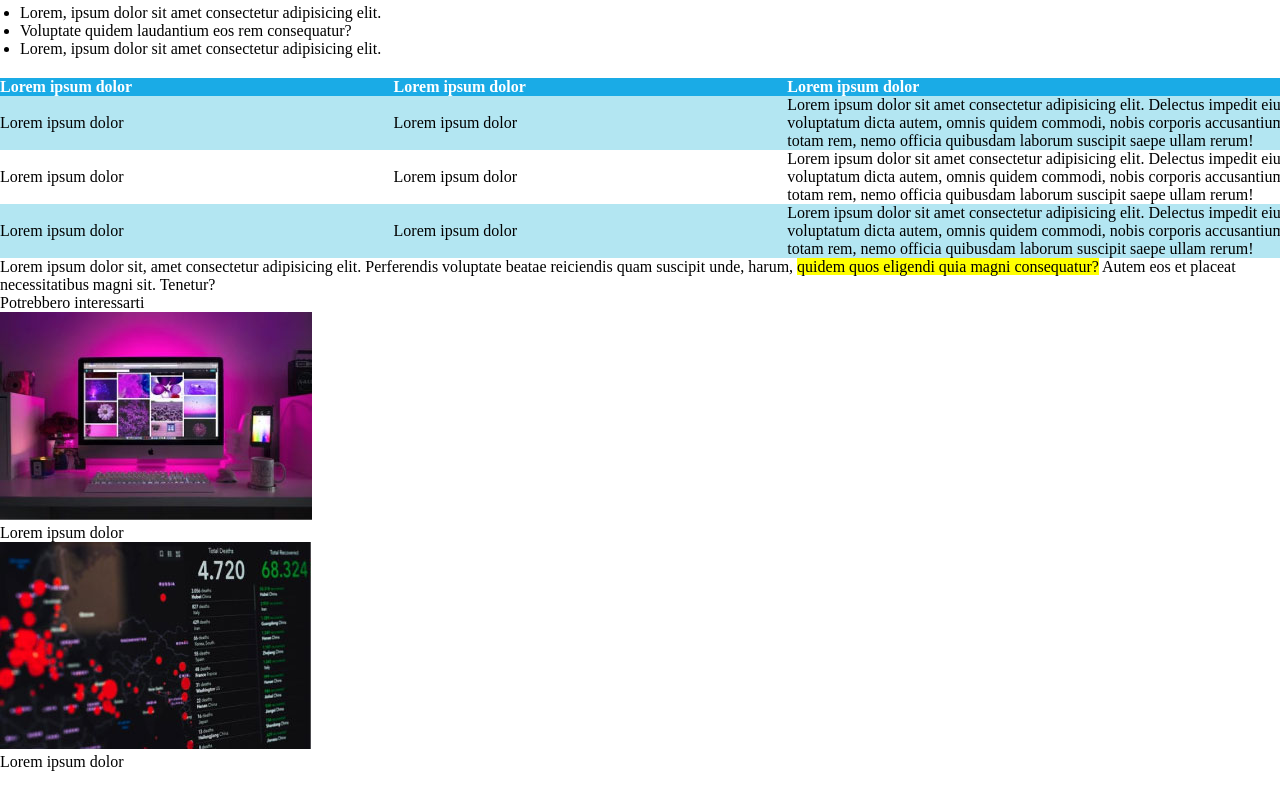
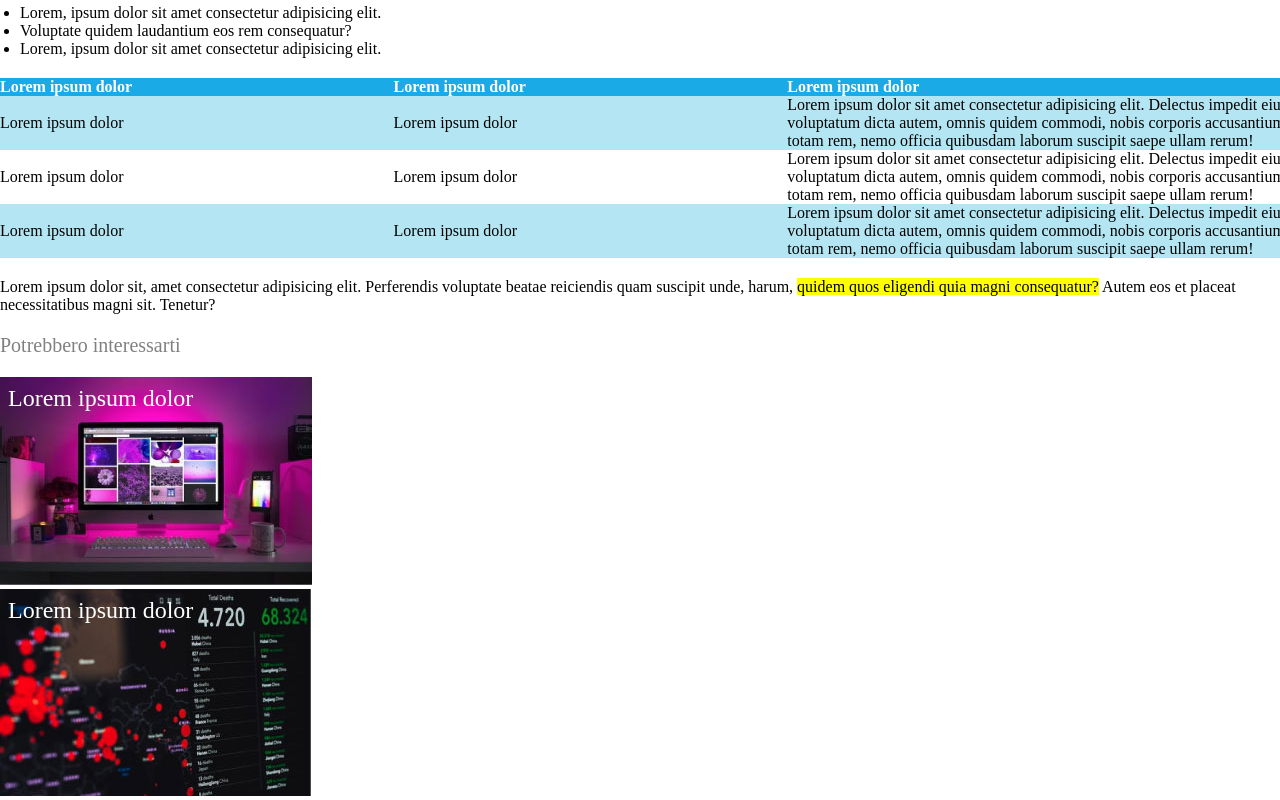
Before and after one commit to Francesco-Ostellari/html-css-booleaner, a plain HTML site: page index.html in a window 1280 px wide. Shown: the part 771-1571 px from the top of the page. Before the commit the page ends 1542 px from the top, so only its background shows below. Drawn offline with Linux system fonts and the light colour scheme.

Commit message:
sistemazione generale e add-bottom-img

```diff
--- a/css/style.css
+++ b/css/style.css
@@ -3,10 +3,16 @@
     padding: 0;
     box-sizing: border-box;
 }
-body {
+.body {
+    background-color: black;
+}
+/* contenitore  */
+.container {
     width: 1312px;
     margin: auto;
+    background-color: white;
 }
+/* intestazione */
 header {
     height: 180px;
     background-color: rgb(77, 160, 254);
@@ -15,12 +21,14 @@ header {
     margin-bottom: 20px;
 }
 
+/* logo */
 .logo {
    height: 90px;
    position: absolute;
    transform: translate(3%,80%);
 }
 
+/* parte autori */
 .autore-grigio {
     color: grey;
     font-size: 20px;
@@ -37,37 +45,68 @@ header {
     font-size: 15px;
     margin-bottom: 20px;
 }
+/* fine parte autori  */
 
+/* descrizione seconda immagine distanziata dal paragrafo successivo */
 .second-img {
     margin-bottom: 20px;
 }
 
+/* testo evidenziato */
 .text-highlighted {
     background-color: yellow;
 }
 
+/* elenco */
 .elenco {
     margin-top: 20px;
     margin-left: 20px;
 }
 
+/* tabella */
 .tabella {
     margin-top: 20px;
     width: 100%;
     text-align: left;
     border-collapse: collapse;
+    margin-bottom: 20px;
 }
 
+/* cella larga della tabella */
 .cella-larga {
     width: 40%;
 }
+/* sfondo riga di intestazione tabella */
 .intestazione-azzurra {
     background-color: rgb(10%, 67%, 90%);
     color: white;
 }
+/* sfondo riga tabella */
 .riga-azzurra {
     background-color: rgb(70%, 90%, 95%);
 }
 .riga-bianca {
     background-color: white;
 }
+/* fine sfondo riga tabella */
+
+/* interessi */
+.interessi {
+    color: grey;
+    font-size: 20px;
+    margin-top: 20px;
+    margin-bottom: 20px;
+}
+/* bottom-img */
+.bottom-img {
+    position: relative;
+}
+
+/* posizione testo finale*/
+.top-left-interest {
+    position:absolute;
+    top: 8px;
+    left: 8px;
+    color: white;
+    font-size: 1.5em;
+}
```
